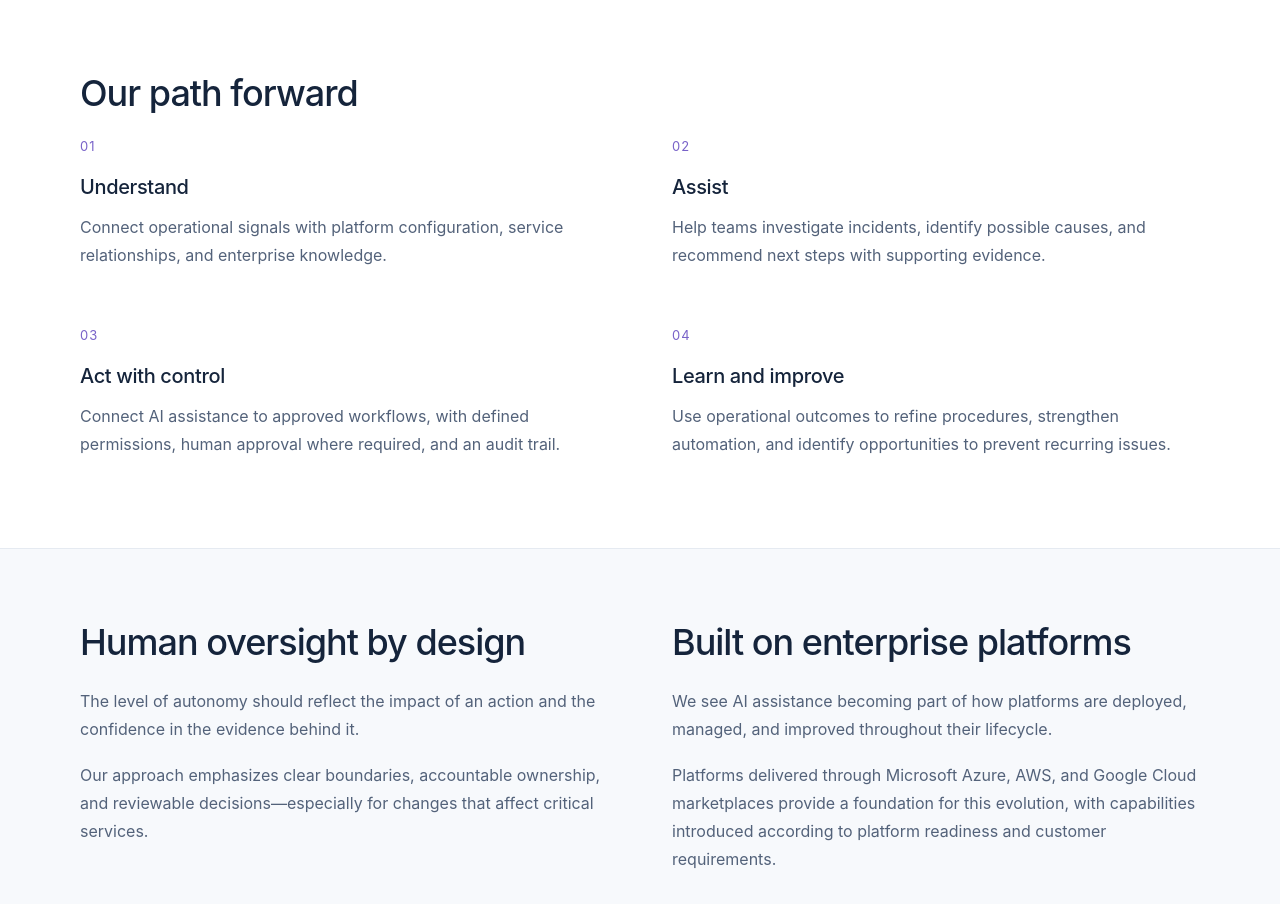
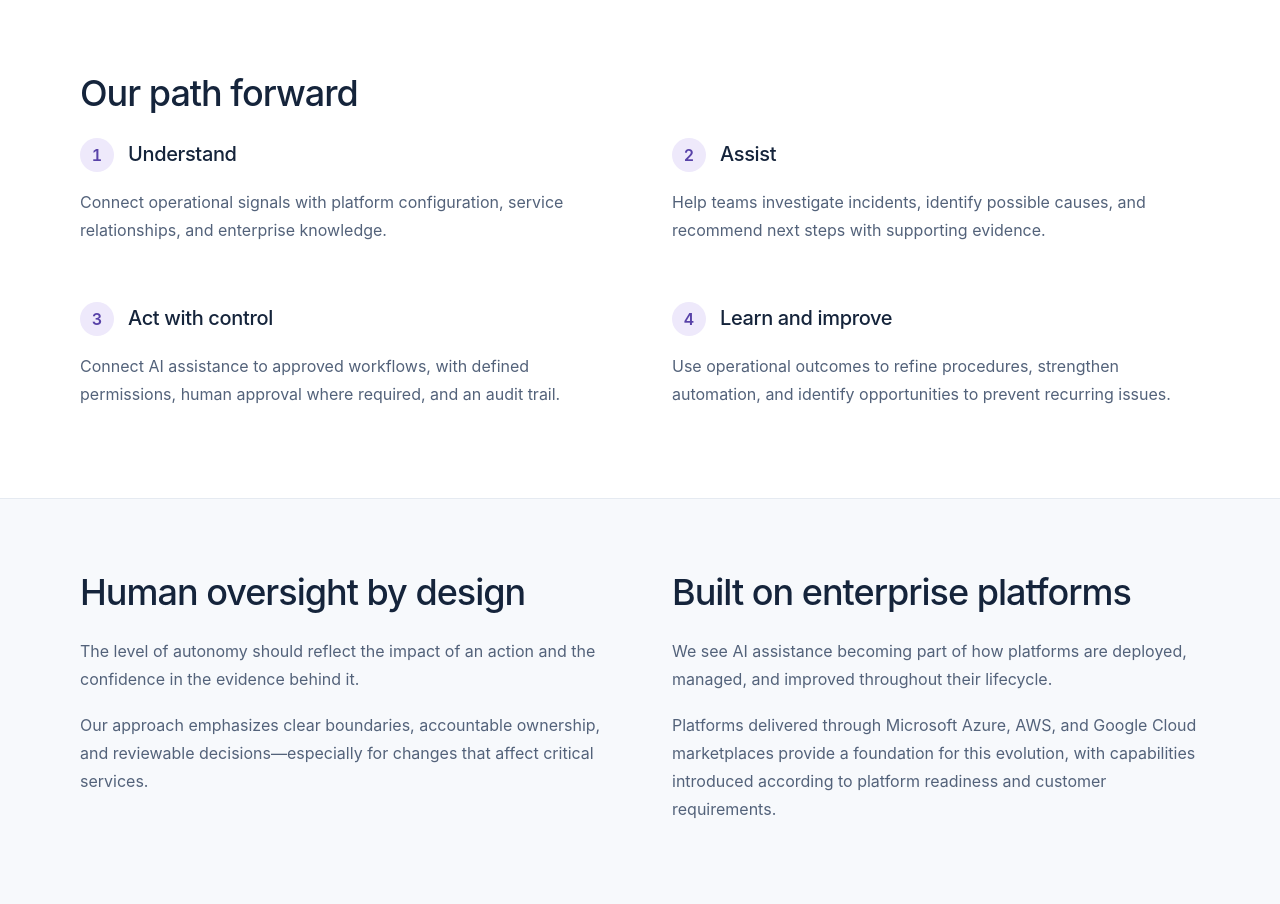
Before and after one commit to opsygen-io/opsygen-io.github.io, a React (Vite) app: page /AI-Ops in a window 1280 px wide. Shown: the part 940-1844 px from the top of the page. Built offline with nearby package versions, Linux system fonts and the light colour scheme.

Commit message:
Align AI roadmap numbers with step headings

```diff
--- a/src/Pages/AI-Ops.jsx
+++ b/src/Pages/AI-Ops.jsx
@@ -55,8 +55,10 @@ export default function AIOps() {
               ],
             ].map(([t, p], i) => (
               <article key={t}>
-                <span className="step-number">0{i + 1}</span>
-                <h3>{t}</h3>
+                <div className="roadmap-heading">
+                  <span className="roadmap-number">{i + 1}</span>
+                  <h3>{t}</h3>
+                </div>
                 <p>{p}</p>
               </article>
             ))}
--- a/src/styles.css
+++ b/src/styles.css
@@ -574,3 +574,26 @@ footer a:hover {
     scroll-behavior: auto !important;
   }
 }
+
+.roadmap-heading {
+  display: flex;
+  align-items: center;
+  gap: 14px;
+  margin-bottom: 16px;
+}
+.roadmap-heading h3 { margin: 0; }
+.roadmap-number {
+  display: inline-flex;
+  align-items: center;
+  justify-content: center;
+  flex: 0 0 34px;
+  width: 34px;
+  height: 34px;
+  border-radius: 50%;
+  background: #eee9fb;
+  color: #5842a8;
+  font-size: 16px;
+  font-weight: 600;
+  font-variant-numeric: tabular-nums;
+  line-height: 1;
+}
```
